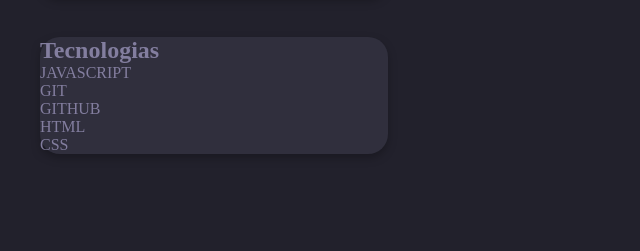
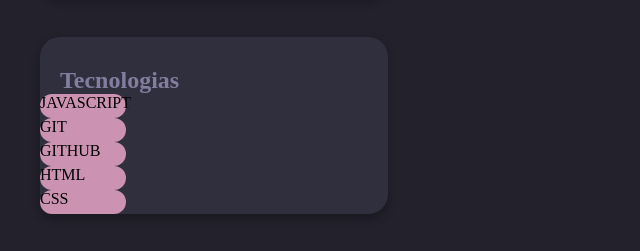
Before and after one commit to Swed0Z/Desafios, a plain HTML site: page Portfolio/index.html in a window 1280 px wide. Shown: the part 460-711 px from the top of the page, without its empty margins (0-640 px from the left). Drawn offline with Linux system fonts and the light colour scheme.

Commit message:
em construção
parece que fiz pouca coisa mais já escrevi mais de 150 linhas

```diff
--- a/Portfolio/index.html
+++ b/Portfolio/index.html
@@ -33,7 +33,8 @@
             </div>
         </div>
         <div class="Technologies">
-            <h2>Tecnologias</h2>
+            <div class="TechnologiesDivsTotal">
+                <h2 class="TechnologiesTtitle">Tecnologias</h2>
                 <div class="technologiesDivs">
                     <p class="technologiesText">JAVASCRIPT</p>
                 </div>
@@ -48,6 +49,7 @@
                 </div>
                 <div class="technologiesDivs">
                     <p class="technologiesText">CSS</p>
+                </div>
             </div>
         </div>
         <div class="Experiences"></div>
--- a/Portfolio/style.css
+++ b/Portfolio/style.css
@@ -64,3 +64,15 @@
   .textWork, .textGitHub, .textEmail{
     margin: 13px 0px 0px 10px;
   }
+  .TechnologiesTtitle{
+    padding: 30px 0px 0px 20px;
+  }
+  .technologiesDivs{
+    width: 86px;
+    height: 24px;
+    background-color:var(--bg-techs) ;
+    border-radius: 30px;
+  }
+  .technologiesDivs p{
+    color: #000000;
+  }
```
Lines whose indentation alone changed are shown as unchanged.
